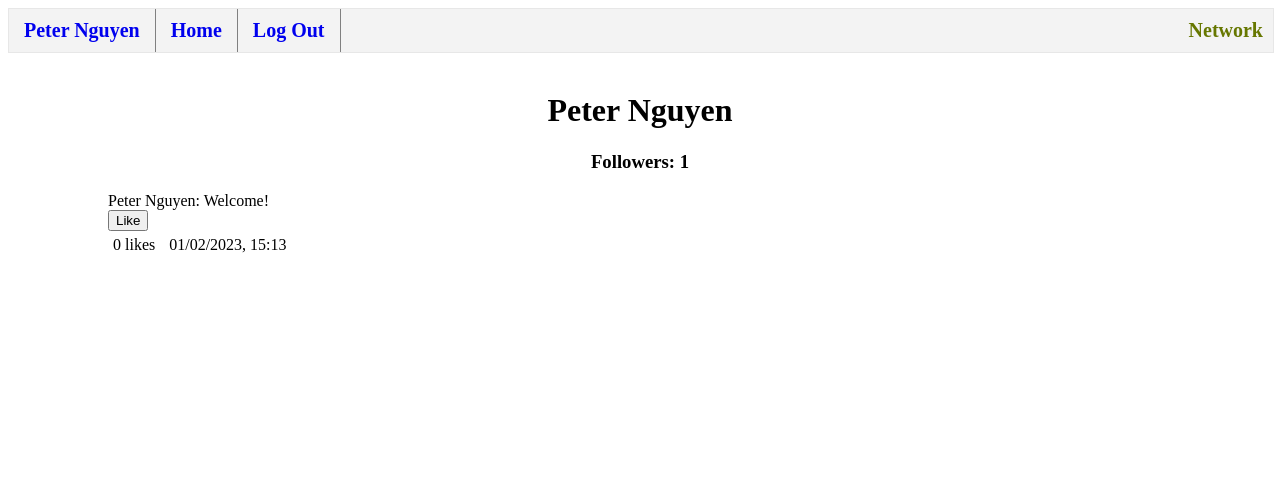
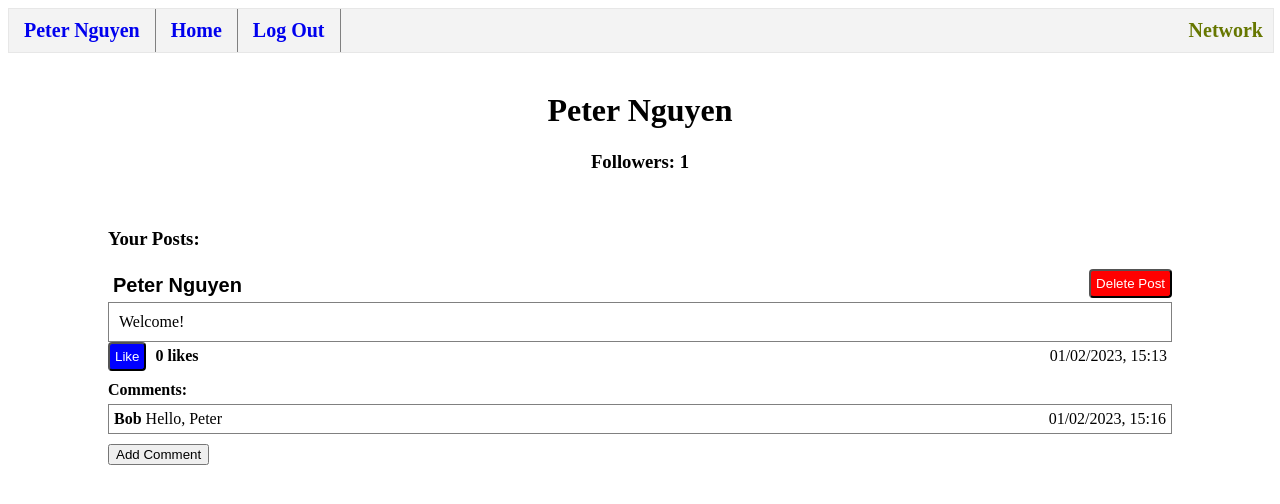
Before and after one commit to petern48/social-network-app, a Flask app: page /profile in a window 1280 px wide. Shown: the top 504 px of the page. Run offline with Flask 2, Linux system fonts and the light colour scheme; a user stored in the database is signed in; data comes from the database, SQL or seed files in the repository; both versions use the stored data as it was after the commit.

Commit message:
Update posts to profile page, add fun alert msg

```diff
--- a/app.py
+++ b/app.py
@@ -4,8 +4,9 @@ from werkzeug.security import check_password_hash, generate_password_hash
 import sqlite3 as sql
 from os import path
 from flask_cors import CORS
-from helpers import error,  get_posts, login_required, executeDB
-from helpers import create_post, create_comment, get_comments, check_liked
+from helpers import error, login_required, executeDB
+from helpers import create_post, create_comment, check_liked
+from helpers import get_posts, get_comments, get_followers
 
 
 app = Flask(__name__)
@@ -25,6 +26,7 @@ CORS(app)
 @app.route("/delete-post/<int:post_id>", methods=["GET", "POST"])
 @login_required
 def delete(post_id):
+    """Display delete button and delete posts"""
 
     user_id = session["user_id"]
     valid = executeDB("SELECT * FROM posts WHERE id=? AND user_id=?", [post_id, user_id])
@@ -40,46 +42,16 @@ def delete(post_id):
 
     # Delete post, only if it belongs to the user
     if request.method == "POST" and valid == True:
-        print("POST DELETED")
         executeDB("DELETE FROM posts WHERE id=?", [post_id])
 
     return jsonify({ "valid": valid })
 
 
-
-@app.route("/follow-user/<int:id>", methods=["GET", "POST"])
-@login_required
-def follow(id):
-
-    user_id = session["user_id"]
-    # Check if user has followed user
-    change = check_liked(user_id, id, "follow")
-
-    # When page is loaded
-    if request.method == "GET":
-        return jsonify({"change": change})
-
-    if request.method == "POST":
-        user_id = session["user_id"]
-
-        followed = executeDB("SELECT * FROM followers WHERE user_id=? AND following_id=?", [user_id, id])
-        if not followed:
-            change = 1
-            executeDB("INSERT INTO followers (user_id, following_id) VALUES (?, ?)", [user_id, id])
-        else:
-            change = -1
-            executeDB("DELETE FROM followers WHERE user_id=? AND following_id=?", [user_id, id])
-
-        executeDB("UPDATE users SET followers = (followers + ?) WHERE id=?", [change, user_id])
-        followers = executeDB("SELECT followers FROM users WHERE id=?", [user_id])
-
-        # Return to JS file as JSON
-        return jsonify({"followers": followers[0][0], "user_id": user_id, "change":change })
-
-
 @app.route("/comment-post/<int:id>", methods=["GET", "POST"])
 @login_required
 def comment(id):
+    """Add comments"""
+
     if request.method == "GET":
         return redirect("/")
 
@@ -90,10 +62,38 @@ def comment(id):
 
         return redirect(request.url)
 
+@app.route("/follow-user/<int:id>", methods=["GET", "POST"])
+@login_required
+def follow(id):
+    """Display and update follow count"""
+
+    user_id = session["user_id"]
+    # Check if already following user
+    change = check_liked(user_id, id, "follow")
+
+    # When page is loaded
+    if request.method == "GET":
+        return jsonify({"change": change})
+
+    if request.method == "POST":
+
+        if change == 1:
+            executeDB("INSERT INTO followers (user_id, following_id) VALUES (?, ?)", [user_id, id])
+        # If change == -1
+        else:
+            executeDB("DELETE FROM followers WHERE user_id=? AND following_id=?", [user_id, id])
+
+        executeDB("UPDATE users SET followers = (followers + ?) WHERE id=?", [change, id])
+        followers = executeDB("SELECT followers FROM users WHERE id=?", [id])
+        print(f"Follow: {followers[0][0]}")
+        # Return to JS file as JSON
+        return jsonify({"followers": followers[0][0], "user_id": user_id, "change":change })
+
 
 @app.route("/like-post/<int:post_id>", methods=["GET", "POST"])
 @login_required
 def like(post_id):
+    """Display and update likes"""
 
     user_id = session["user_id"]
     # Check if user has liked post
@@ -120,7 +120,6 @@ def like(post_id):
         return jsonify({"likes": likes[0][0], "user_id": user_id, "change":change })
 
 
-
 @app.route("/profile", methods=["GET", "POST"])
 @login_required
 def profile():
@@ -135,10 +134,13 @@ def profile():
         user_id = request.form.get("user_id")
 
     user = executeDB("SELECT * FROM users WHERE id=?", [user_id])
+    posts = get_posts(user_id)
+    comments = get_comments()
+    print(f"Id: {user[0]['id']}")
+    print(f"Username: {user[0]['username']}")
+    print(f"Profile followers: {user[0]['followers']}")
 
-    posts = get_posts(user_id)
-
-    return render_template("profile.html", user=user[0], posts=posts)
+    return render_template("profile.html", user=user[0], posts=posts, comments=comments)
 
 
 @app.route("/", methods=["GET", "POST"])
--- a/helpers.py
+++ b/helpers.py
@@ -43,9 +43,11 @@ def create_comment(content, post_id):
     print(f"{[user_id, post_id, username, content, now]}")
     executeDB("INSERT INTO comments (user_id, post_id, username, comment, datetime) VALUES (?,?,?,?,?)", [user_id, post_id, username, content, now])
 
+def get_comments():
+    return executeDB("SELECT * FROM comments")
 
-def get_comments():
-    return executeDB("SELECT * from comments")
+def get_followers(user_id):
+    return executeDB("SELECT * FROM followers WHERE following_id=?", [user_id])
 
 def check_liked(user_id, id, action="like"):
     """Check whether the user has liked or followed"""
--- a/static/scripts.js
+++ b/static/scripts.js
@@ -1,3 +1,4 @@
+/*
 // Array to hold all posts
 allPosts = [];
 
@@ -46,13 +47,6 @@ function findPost(postId) {
         }
     }
     return null;
-}
-
-function clearChildren(parent) {
-    while (parent.firstChild){
-        parent.removeChild(parent.firstChild);
-    }
-}
 
 function createPosts() {
     document.querySelectorAll(".like").forEach(function(element) {
@@ -60,6 +54,13 @@ function createPosts() {
         const postId = element.getAttribute("name");
         let post = new Post(postId);
     });
+}
+}*/
+
+function clearChildren(parent) {
+    while (parent.firstChild){
+        parent.removeChild(parent.firstChild);
+    }
 }
 
 function toggleCommentBox(postId, option) {
@@ -69,39 +70,6 @@ function toggleCommentBox(postId, option) {
     else {
         document.querySelector(`#comment-input${postId}`).style.display = "none";
     }
-}
-
-function commentFeature() {
-    document.querySelectorAll(".comment-toggle").forEach(function (element) {
-
-        const postId = element.getAttribute("name");
-
-        element.addEventListener("click", function () {
-
-            const inputform = element.nextElementSibling;
-
-            // Open comment box
-            if (element.innerHTML == "Add Comment") {
-                toggleCommentBox(postId, "open");
-                element.innerHTML = "Hide Comment Box";
-
-                const submit = document.querySelector(`#submit-comment${postId}`);
-                const textBox = document.querySelector(`#textbox${postId}`)
-
-                // Submit Comment Button Feature
-                submit.addEventListener("click", function () {
-
-                    element.innerHTML = "Add Comment";
-                    toggleCommentBox(postId, "close");
-                });
-            }
-            // Close comment box if it said "Hide Comment Box"
-            else {
-                element.innerHTML = "Add Comment";
-                toggleCommentBox(postId, "close");
-            }
-        });
-    });
 }
 
 function setInitialValues() {
@@ -116,6 +84,7 @@ function setInitialValues() {
             // Not liked yet
             if (data["change"] == 1) {
                 button.innerHTML = "Like";
+            // Already Liked
             } else {
                 button.innerHTML = "Unlike";
             }
@@ -130,15 +99,17 @@ function setInitialValues() {
         fetch(`/follow-user/${post_id}`, {method:"GET"})
         .then((response) => response.json())
         .then((data) => {
-            // Not liked yet
+            // Not followed yet
             if (data["change"] == 1) {
                 button.innerHTML = "Follow";
+            // Already followed
             } else {
                 button.innerHTML = "Unfollow";
             }
         })
         .catch((error) => console.log(error));
     })
+
     // Display delete button for user's own post.
     // Note: There is additional backend protection from deleting other user's posts
     document.querySelectorAll("button.delete").forEach(function(button) {
@@ -148,7 +119,7 @@ function setInitialValues() {
         fetch(`/delete-post/${post_id}`, {method:"GET"})
         .then((response) => response.json())
         .then((data) => {
-            // Display delete button
+            // Display delete button, valid user
             if (data["valid"] == true) {
                 button.style.display = "block";
             }
@@ -159,10 +130,8 @@ function setInitialValues() {
 
 document.addEventListener("DOMContentLoaded", function() {
 
-    // Create an object for each post
-    createPosts();
+    // createPosts();
 
-    // Comment Feature
     commentFeature();
 
     setInitialValues();
@@ -195,7 +164,6 @@ function followFeature(following_id) {
     fetch(`/follow-user/${following_id}`, {method: "POST"})
     .then((response) => response.json())
     .then((data) => {
-        console.log(data["followers"]);
         count.innerHTML = `Followers: ${data["followers"]}`;
         if (data["change"] == 1) {
             button.innerHTML = "Unfollow";
@@ -213,7 +181,7 @@ function deleteFeature(post_id) {
 
     // Set button text to "Confirm?"
     if (button.innerHTML == "Delete Post") {
-        button.innerHTML = "Confirm?";
+        button.innerHTML = "Confirm Delete?";
     }
     // Delete post after confirmation
     else {
@@ -226,10 +194,39 @@ function deleteFeature(post_id) {
                 alert("Post permanently removed.");
             }
             else {
-                alert("You are not authorized to delete other users' posts!");
+                alert("ಠ_ಠ You are not authorized to delete other users' posts!  ಠ_ಠ  Shame on you (ಥ﹏ಥ)");
             }
         })
         .catch((error) => console.log(error));
     }
+}
 
+function commentFeature() {
+    document.querySelectorAll(".comment-toggle").forEach(function (element) {
+
+        const postId = element.getAttribute("name");
+
+        element.addEventListener("click", function () {
+
+            // Open comment box
+            if (element.innerHTML == "Add Comment") {
+                toggleCommentBox(postId, "open");
+                element.innerHTML = "Hide Comment Box";
+
+                const submit = document.querySelector(`#submit-comment${postId}`);
+
+                // Submit Comment Button Feature
+                submit.addEventListener("click", function () {
+
+                    element.innerHTML = "Add Comment";
+                    toggleCommentBox(postId, "close");
+                });
+            }
+            // Close comment box if it said "Hide Comment Box"
+            else {
+                element.innerHTML = "Add Comment";
+                toggleCommentBox(postId, "close");
+            }
+        });
+    });
 }
--- /dev/null
+++ b/templates/posts-layout.html
@@ -0,0 +1,48 @@
+{% extends "layout.html" %}
+
+{% block body %}
+
+    {% block subbody %}
+    {% endblock %}
+
+
+    {% for post in posts %}
+    <div id="post{{post.id}}">
+        {# Username Profile Link #}
+        <form action="/profile" method="post" class="inline">
+            <input type="hidden" name="user_id" value="{{post.user_id}}">
+            <input class="profile-name" type="submit" value="{{ post.username }}">
+        </form>
+        {# Delete Button (only if user's own post) #}
+        <button id="delete-button{{post.id}}" onclick=deleteFeature({{post.id}}) class="delete button" style="display:none">Delete Post</button>
+        {# Post Content #}
+        <div class="post">{{ post.content }}</div>
+        {# Likes #}
+        <button id="like-button{{ post.id }}" onclick=likeFeature({{post.id}}) class="like button" style="display: inline-block;">Like</button>
+        <h4 id="like-count{{ post.id }}" class="inline">{{ post.likes }} likes</h4>
+        {# Datetime #}
+        <p class="inline right">{{ post.datetime }}</p>
+        {# Comments #}
+        <div id="comments{{ post.id }}">
+            <h4 class="no-margin">Comments:</h4>
+            {% for comment in comments %}
+                {% if comment.post_id == post.id %}
+                <div class="comment">
+                    <div class="inline"><b>{{comment.username}}</b>  {{ comment.comment }}</div>
+                    <p class="inline right">{{ comment.datetime }}</p>
+                </div>
+
+                {% endif %}
+            {% endfor %}
+        </div>
+        <button class="comment-toggle no-margin" name="{{ post.id }}">Add Comment</button>
+        {# Comment input box hidden until opened #}
+        <form action="/comment-post/{{post.id}}" id="comment-input{{post.id}}" method="post" style="display:none">
+            <textarea class="textbox" id="textbox{{post.id}}" placeholder="Comment" name="comment"></textarea>
+            <input id="submit-comment{{post.id}}" class="button" type="submit" value="Comment">
+        </form>
+        <br>
+        <br>
+    </div>
+    {% endfor %}
+{% endblock %}
--- a/templates/profile.html
+++ b/templates/profile.html
@@ -1,27 +1,20 @@
-{% extends "layout.html" %}
+{% extends "posts-layout.html" %}
 
-{% block title %}{{ user.username }}{% endblock %}
+{% block title %}{{ user.username }} - Profile{% endblock %}
 
-{% block body %}
+{% block subbody %}
 
-<h1 class="center">{{ user.username }} </h1>
+    <h1 class="center">{{ user.username }} </h1>
+
+    {# Follow Count #}
+    <h3 id="follow-count{{user.id}}" class="center">Followers: {{user.followers}}</h3>
 
     {# Follow Button only if not the profile of the session user #}
     {% if user.id != session.user_id %}
         <button id="follow-button{{user.id}}" onclick=followFeature({{user.id}}) class="follow button">Follow</button>
+    {% else %}
+        <br>
+        <h3>Your Posts:</h3>
     {% endif %}
-    {# Follow Count #}
-    <h3 id="follow-count{{user.id}}" class="center">Followers: {{user.followers}}</h3>
-
-    {% for post in posts %}
-        <div>
-            <div>{{ post.username + ": " + post.content }}</div>
-            <form action"/like" method="post">
-                <input name="like{{ post["id"] }}" type="submit" value="Like">
-            </form>
-            <p class="inline">{{ post["likes"] }} likes</p>
-            <p class="inline">{{ post["datetime"] }}</p>
-        </div>
-    {% endfor %}
 
 {% endblock %}
```
Also changed, not shown: templates/index.html (+4 -42 lines), network.db.
